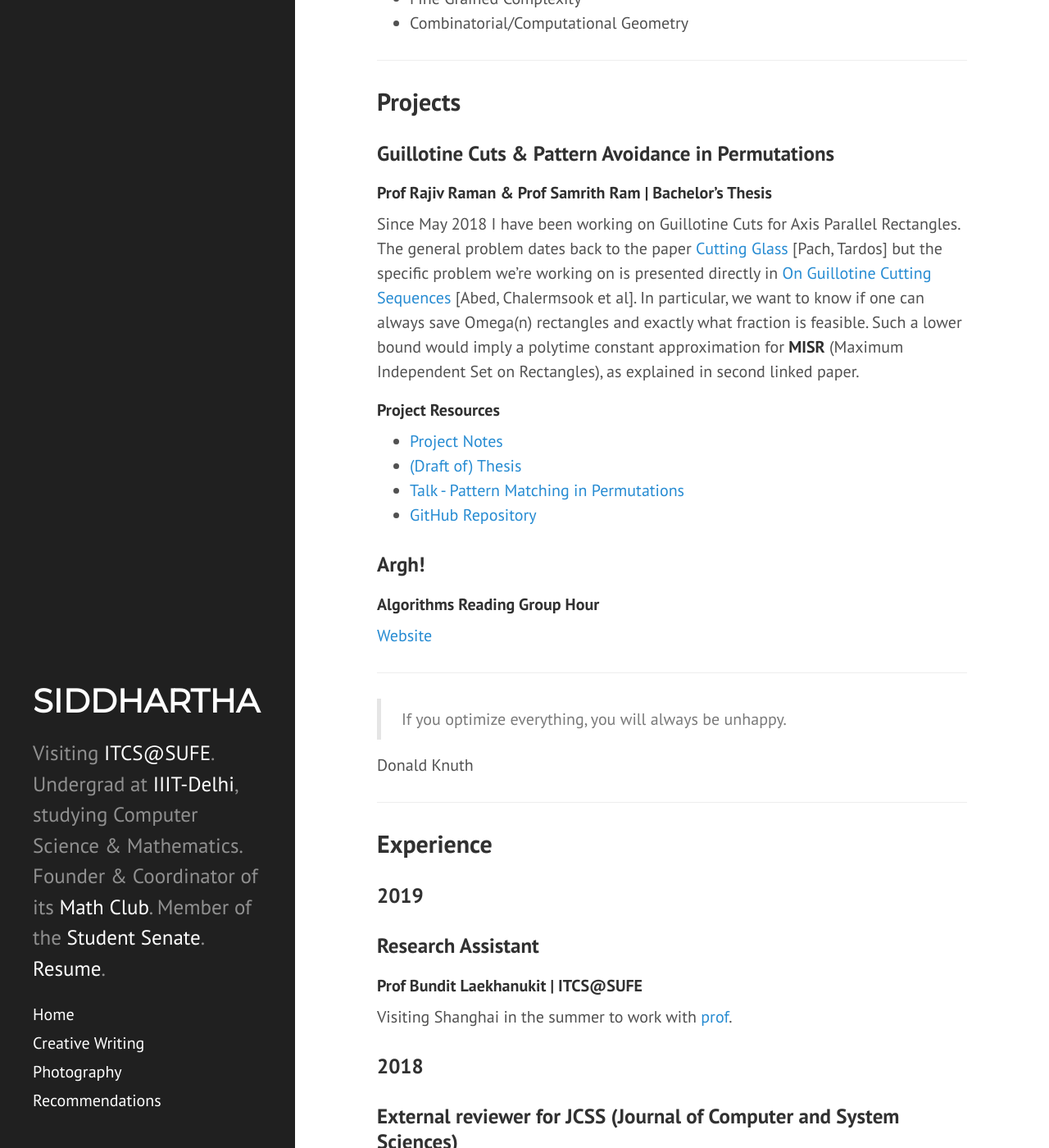
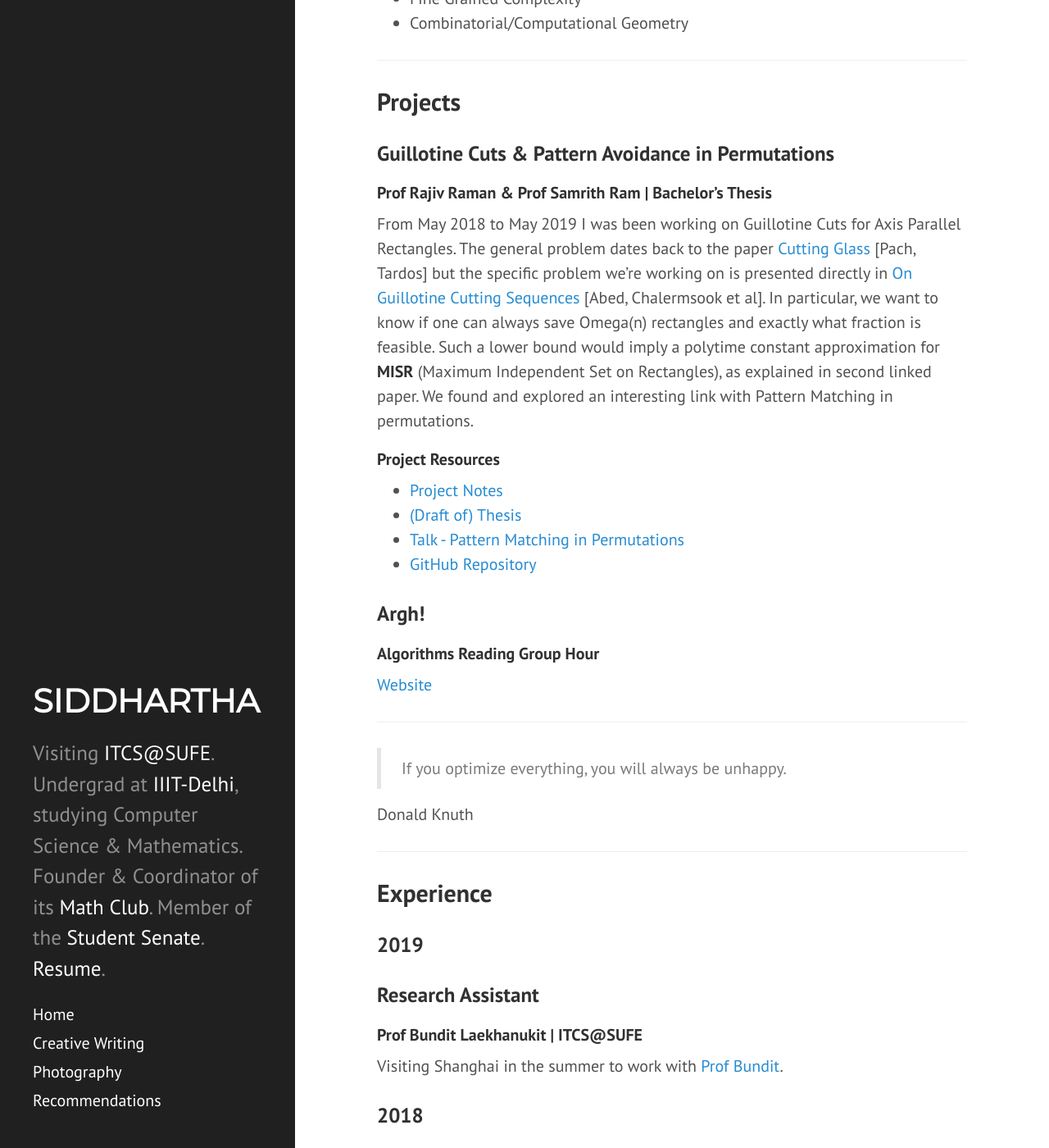
Before and after one commit to siddjai/siddjai.github.io, a Jekyll site: the page built from index.md, in a window 1280 px wide and 1400 px high, scrolled down 429 px. Shown: the whole window at 82% size. Built offline with Jekyll 4.4.1, drawn with Linux system fonts in a browser that asks for light colours; nearby versions of some CDN libraries.

Commit message:
Update index.md

```diff
--- a/index.md
+++ b/index.md
@@ -24,7 +24,7 @@
 ------
 ### Guillotine Cuts & Pattern Avoidance in Permutations
 #### Prof Rajiv Raman & Prof Samrith Ram | Bachelor's Thesis
-Since May 2018 I have been working on Guillotine Cuts for Axis Parallel Rectangles. The general problem dates back to the paper [Cutting Glass](https://dl.acm.org/citation.cfm?id=336223) [Pach, Tardos] but the specific problem we're working on is presented directly in [On Guillotine Cutting Sequences](http://drops.dagstuhl.de/opus/volltexte/2015/5291/) [Abed, Chalermsook et al]. In particular, we want to know if one can always save Omega(n) rectangles and exactly what fraction is feasible. Such a lower bound would imply a polytime constant approximation for **MISR** (Maximum Independent Set on Rectangles), as explained in second linked paper.
+From May 2018 to May 2019 I was been working on Guillotine Cuts for Axis Parallel Rectangles. The general problem dates back to the paper [Cutting Glass](https://dl.acm.org/citation.cfm?id=336223) [Pach, Tardos] but the specific problem we're working on is presented directly in [On Guillotine Cutting Sequences](http://drops.dagstuhl.de/opus/volltexte/2015/5291/) [Abed, Chalermsook et al]. In particular, we want to know if one can always save Omega(n) rectangles and exactly what fraction is feasible. Such a lower bound would imply a polytime constant approximation for **MISR** (Maximum Independent Set on Rectangles), as explained in second linked paper. We found and explored an interesting link with Pattern Matching in permutations.
 
 #### Project Resources
 
@@ -51,7 +51,7 @@
 ### 2019
 ### Research Assistant
 #### Prof Bundit Laekhanukit | ITCS@SUFE
-Visiting Shanghai in the summer to work with [prof](http://itcs.shufe.edu.cn/~blaekh/).
+Visiting Shanghai in the summer to work with [Prof Bundit](http://itcs.shufe.edu.cn/~blaekh/).
 
 ### 2018
 ### External reviewer for JCSS (Journal of Computer and System Sciences)
```
